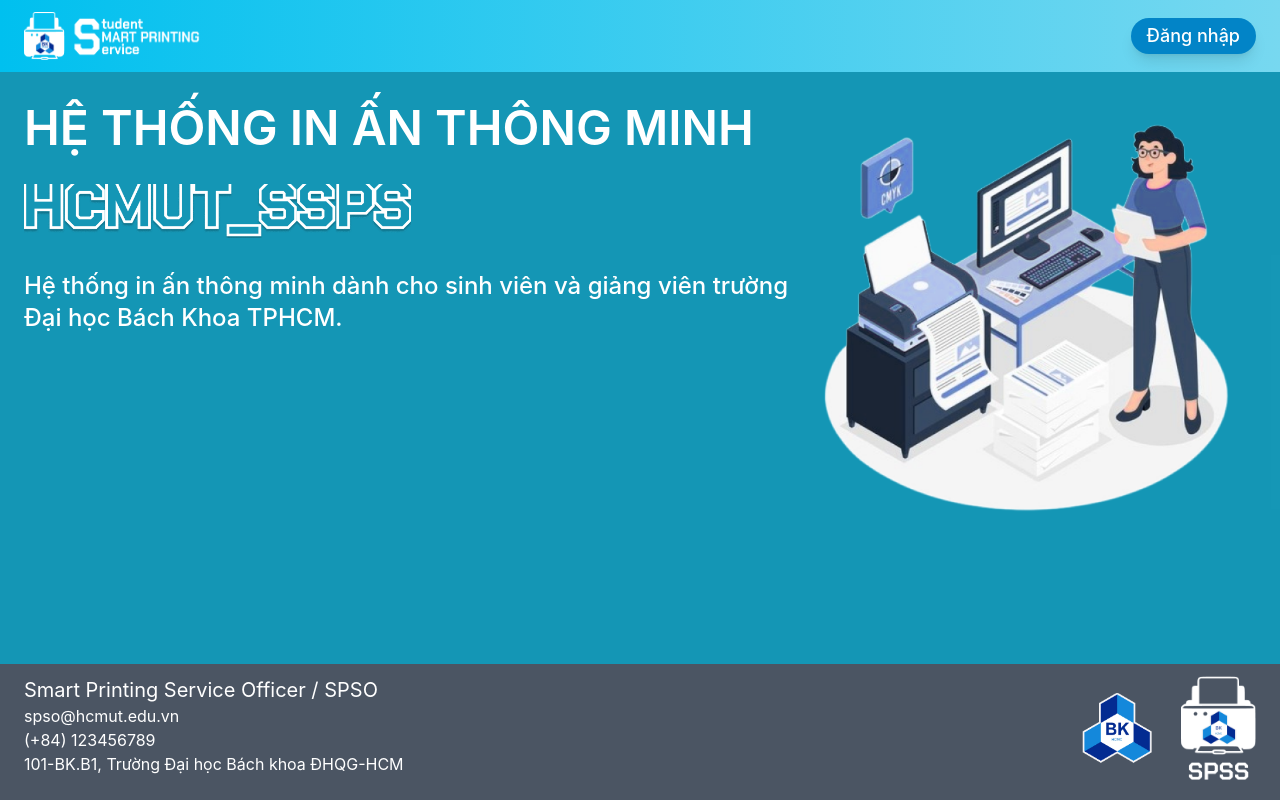
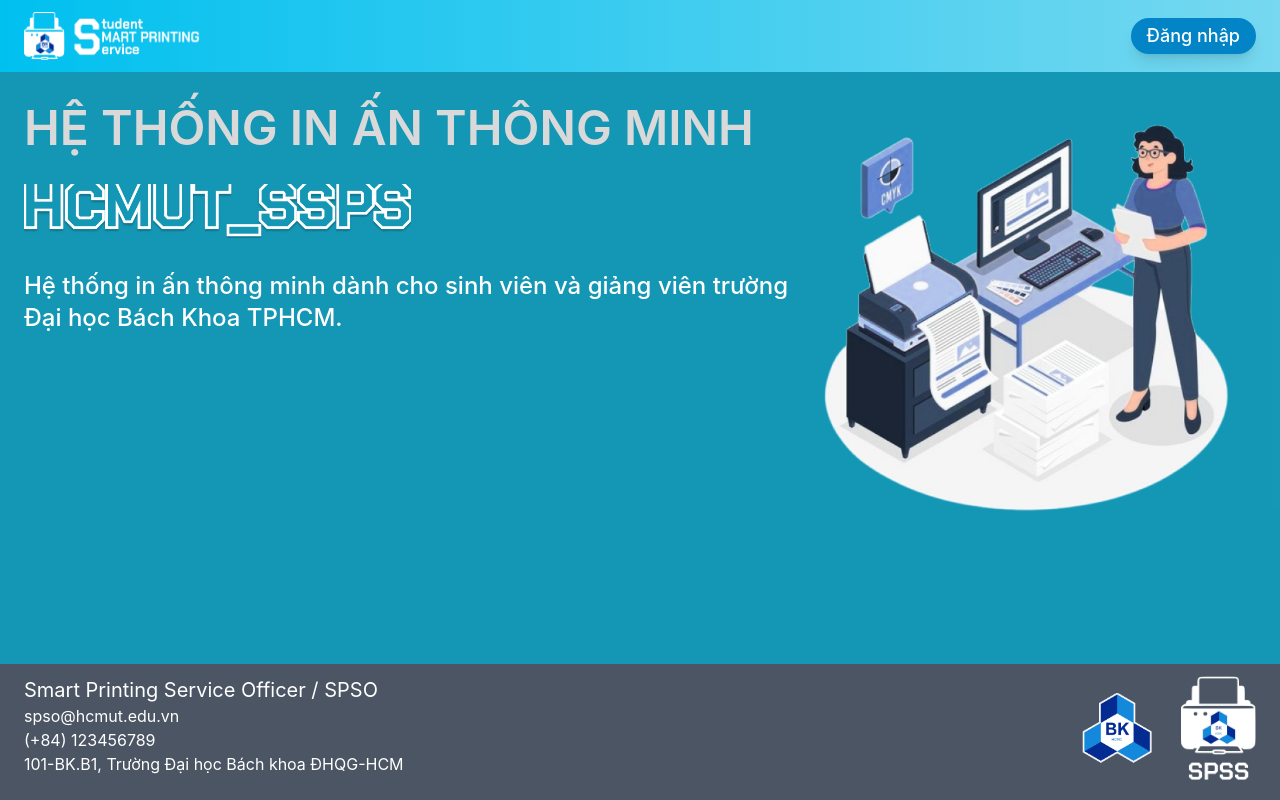
Before and after one commit to blueonline07/student-smart-printing-service, a React (Create React App) app in the folder frontend/web/: page / in a window 1280 px wide. Built offline with nearby package versions, Linux system fonts and the light colour scheme.

Commit message:
fix: change format text

```diff
--- a/frontend/web/src/pages/LandingPage/LandingPage.jsx
+++ b/frontend/web/src/pages/LandingPage/LandingPage.jsx
@@ -45,7 +45,7 @@
             <Header />
             <main className="flex flex-grow bg-cyan-600 bg-opacity-95 px-6 py-6">
                 <div className="flex flex-col">
-                    <h2 className="pt-2 text-5xl font-semibold text-[#ffffff]">
+                    <h2 className="pt-2 text-5xl font-semibold text-[#D9D9D9]">
                         HỆ THỐNG IN ẤN THÔNG MINH
                     </h2>
                     <img src={hcmut} alt="HCMUT" className="mt-8 h-auto w-3/6" />
```
